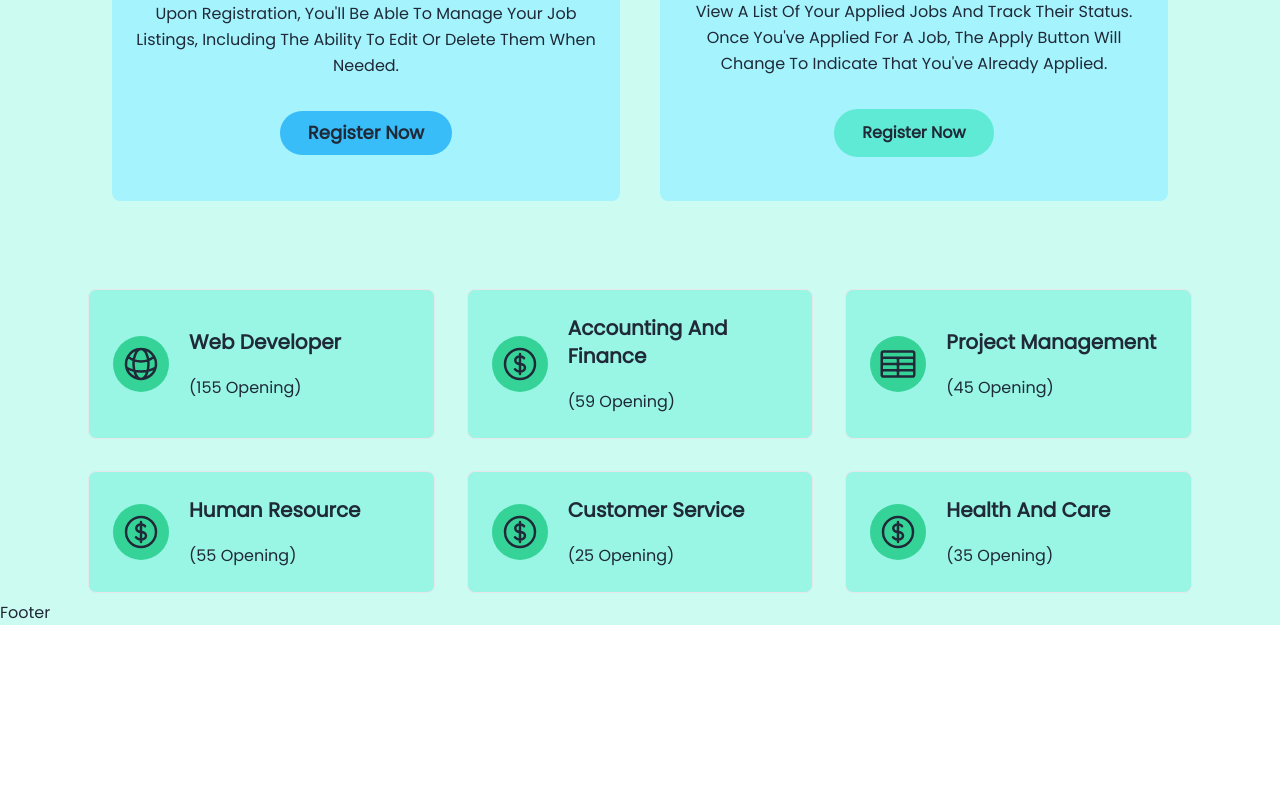
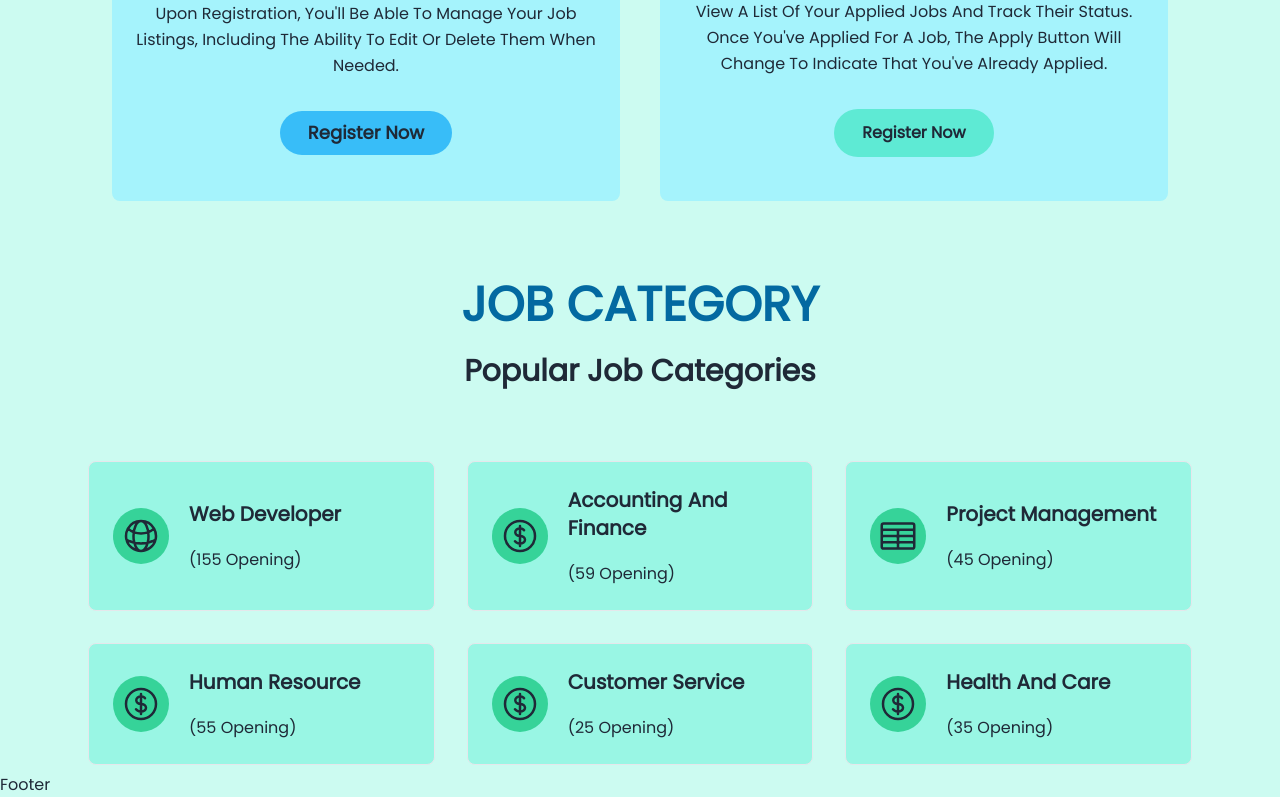
Before and after one commit to ikramuzzaman455173/Career-Bridge, a React (Vite) app in the folder CareerBridge-client/: page / in a window 1280 px wide. Shown: the part 2509-3306 px from the top of the page. Before the commit the page ends 3134 px from the top, so only its background shows below. Built offline with nearby package versions, Linux system fonts and the light colour scheme.

Commit message:
added popular job category section title

```diff
--- a/CareerBridge-client/src/Components/Category/Category.jsx
+++ b/CareerBridge-client/src/Components/Category/Category.jsx
@@ -2,6 +2,13 @@ import React from 'react';
 
 const Category = () => {
     return (
+      <>
+        <h3 class="text-5xl font-bold text-center uppercase text-sky-700">
+          Job Category
+        </h3>
+        <h2 class="text-3xl font-semibold text-center mt-6 mb-16 dark:text-secondary">
+          Popular Job Categories
+        </h2>
         <div class=" grid  sm:grid-cols-2 md:grid-cols-3 gap-4 w-full">
           <div
             data-aos="fade-up"
@@ -51,7 +58,9 @@ const Category = () => {
             </div>
             <div class="flex-2 flex items-center sm:items-start flex-col">
               {" "}
-            <div class="text-xl font-semibold mb-5">Accounting and Finance</div>
+              <div class="text-xl font-semibold mb-5">
+                Accounting and Finance
+              </div>
               <div class="font-info">(59 opening)</div>
             </div>
           </div>
@@ -160,6 +169,7 @@ const Category = () => {
             </div>
           </div>
         </div>
+      </>
     );
 };
 
```
Lines whose indentation alone changed are shown as unchanged.
